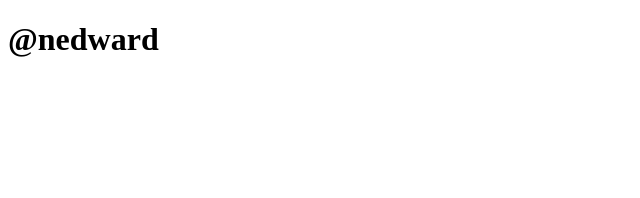
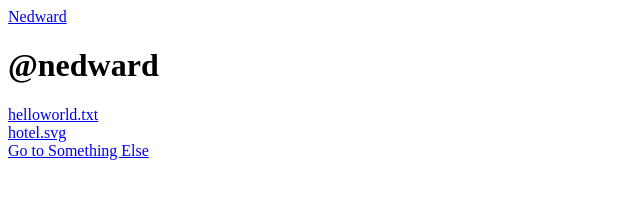
Before and after one commit to petermichon/nedward, a website: page src/@nedward/index.html in a window 1280 px wide. Shown: the whole page, without its empty margins (0-640 px from the left). Drawn offline with Linux system fonts and the light colour scheme.

Commit message:
Add page links

```diff
--- a/src/@nedward/index.html
+++ b/src/@nedward/index.html
@@ -7,7 +7,11 @@
 </head>
 
 <body>
+  <a href="./">Nedward</a>
   <h1>@nedward</h1>
+  <a href="./@nedward/helloworld.txt">helloworld.txt</a><br>
+  <a href="./@nedward/hotel.svg">hotel.svg</a><br>
+  <a href="somethingelse">Go to Something Else</a>
 </body>
 
 </html>
```
Also changed, not shown: src/index.html (+1 -0 lines).
